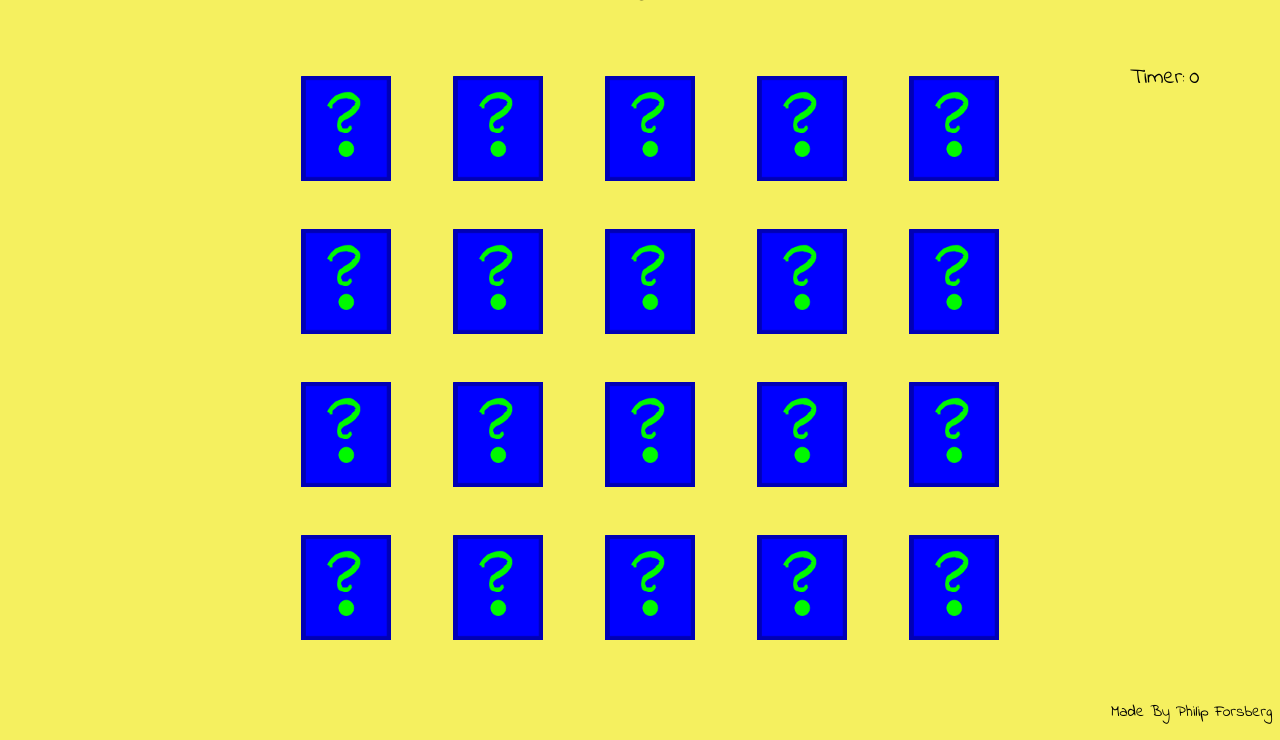
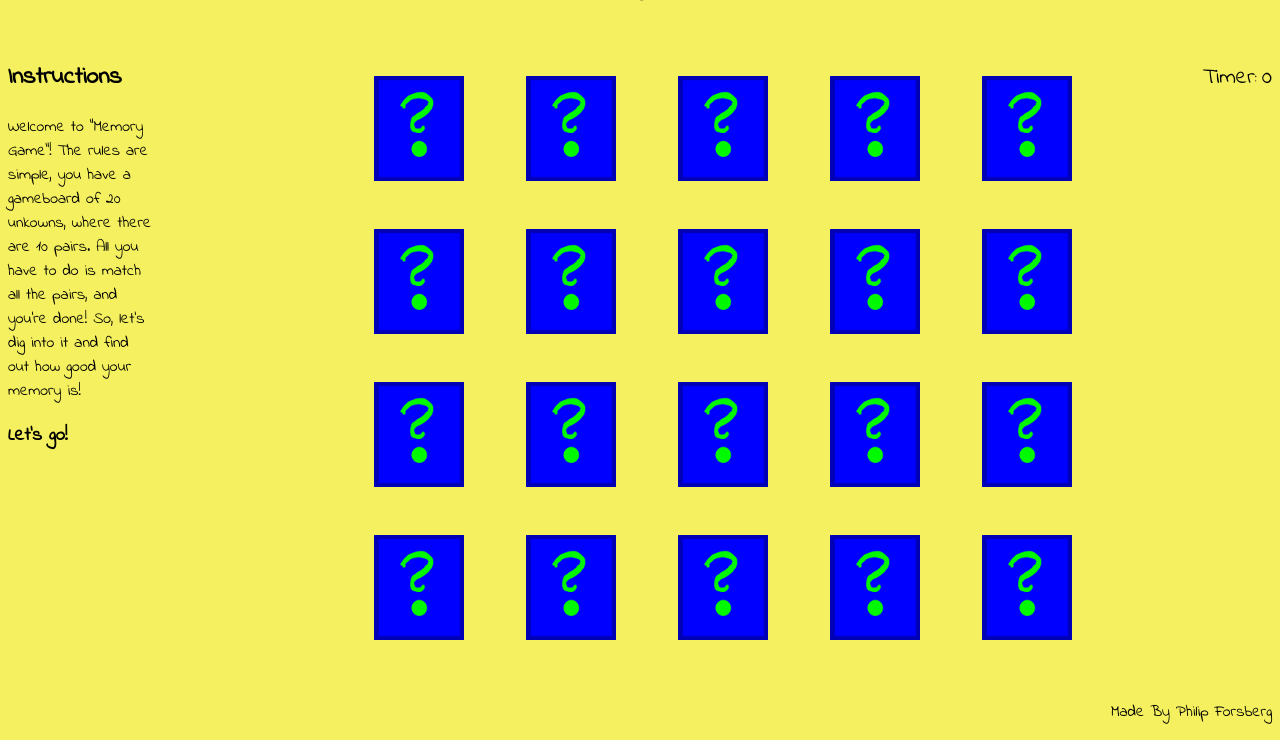
Before and after one commit to philipforsberg/wdi-first-project, a PHP site: page / in a window 1280 px wide. Shown: the part 127-867 px from the top of the page. Run offline with PHP 8.4, Linux system fonts and the light colour scheme; some libraries are stand-ins or nearby versions.

Commit message:
instructions added, not css-optimised

```diff
--- a/css/style.css
+++ b/css/style.css
@@ -7,7 +7,6 @@
 header {
   text-align: center;
   font-size: 30px;
-
 }
 body {
   background-color: rgba(245, 240, 95, 1);
--- a/index.html
+++ b/index.html
@@ -17,7 +17,11 @@
     </header>
 
     <main>
-
+      <div class="instructions">
+        <h2>Instructions</h2>
+        <p class="introtext">Welcome to "Memory Game"! The rules are simple, you have a gameboard of 20 unkowns, where there are 10 pairs. All you have to do is match all the pairs, and you're done! So, let's dig into it and find out how good your memory is!</p>
+        <h3>Let's go!</h3>
+      </div>
       <div class="gameboard">
         <ul class="grid">
           <li><img class="soundbox" data-id="brickbreak" src="./images/blue_square.png" alt="Image1"></li>
```
Also changed, not shown: js/script.js (+1 -28 lines).
